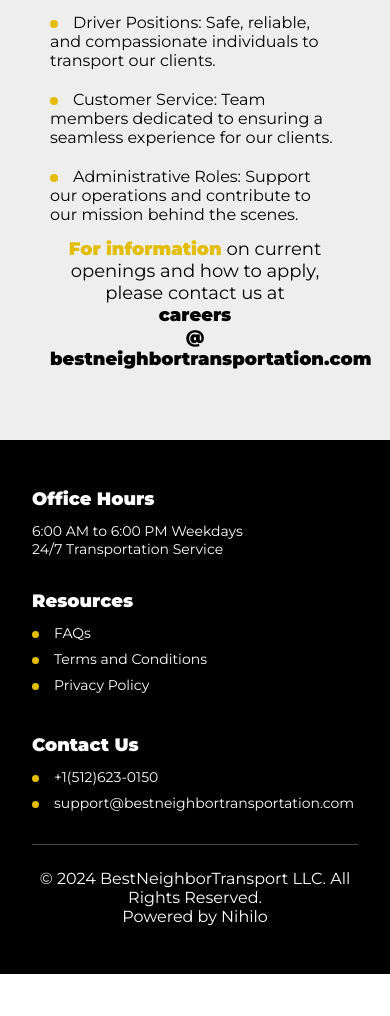
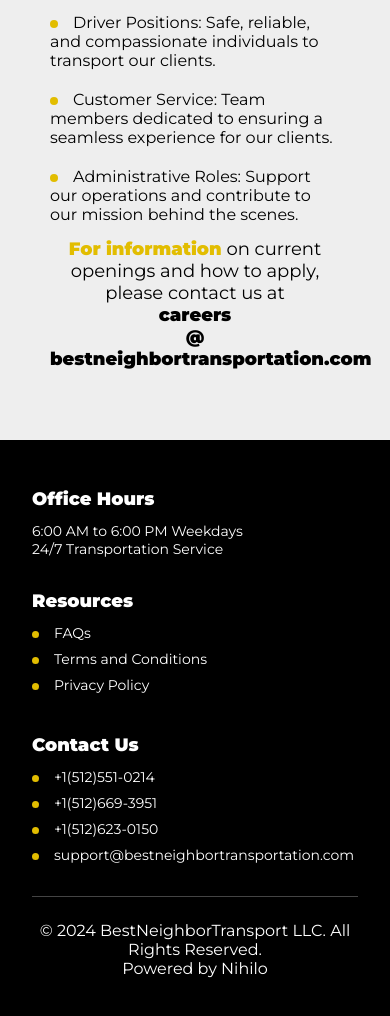
Before and after one commit to truthseeker-7/Best-Neighbor-Transportation-, a plain HTML site: page index.html in a window 390 px wide. Shown: the part 4563-5579 px from the top of the page. Before the commit the page ends 5537 px from the top, so only its background shows below. Drawn offline with Linux system fonts and the light colour scheme.

Commit message:
Added a few phone numbers

```diff
--- a/index.html
+++ b/index.html
@@ -171,6 +171,8 @@
         <div id="contact" class="section">
             <h3>Contact Us</h3>
             <ul>
+                <li><a href="tel:512-623-0150">+1(512)551-0214</a></li>
+                <li><a href="tel:512-623-0150">+1(512)669-3951</a></li>
                 <li><a href="tel:512-623-0150">+1(512)623-0150</a></li>
                 <li><a href="mailto:support@bestneighbortransport.com">support@bestneighbortransportation.com</a></li>
             </ul>
```
